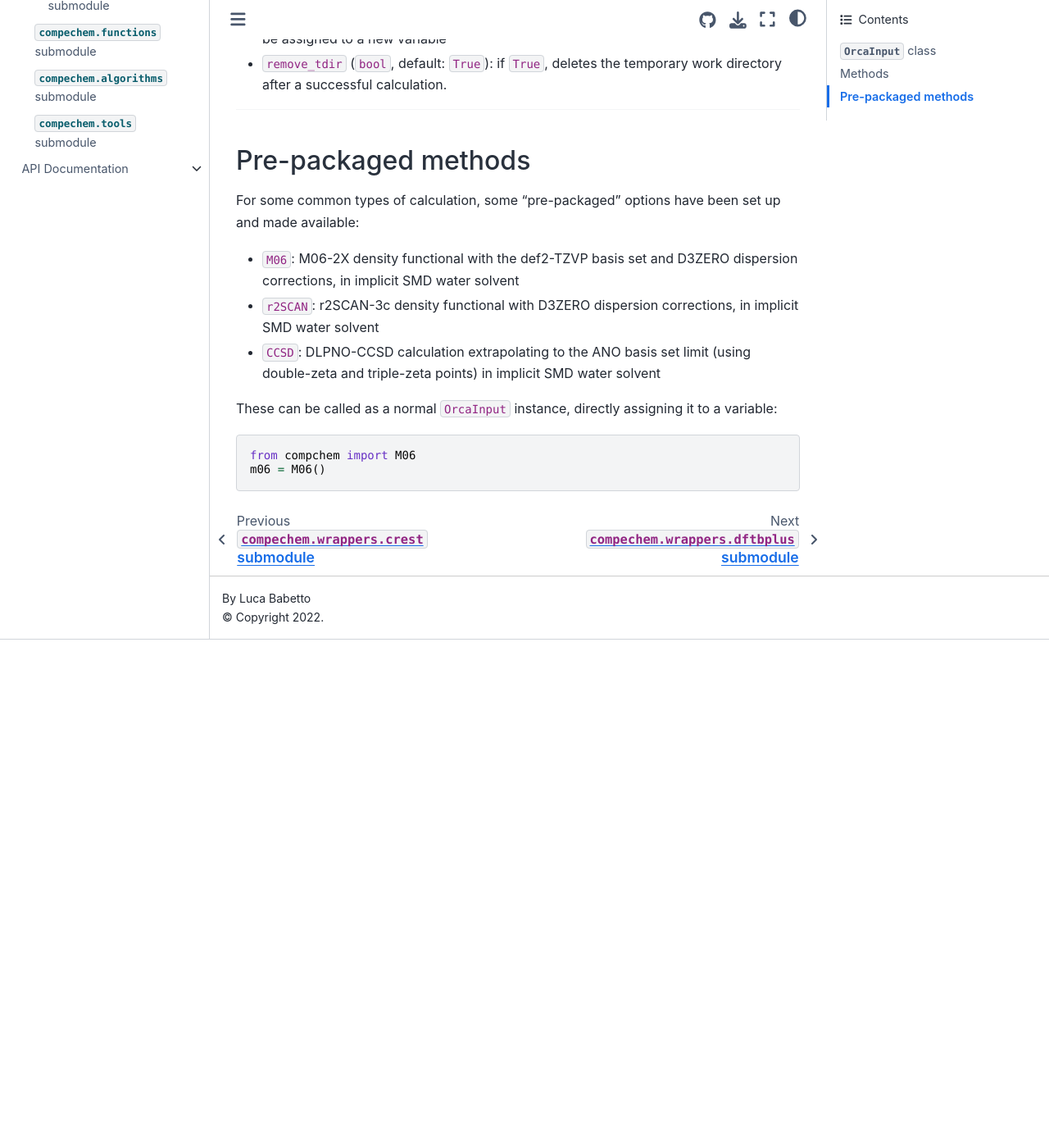
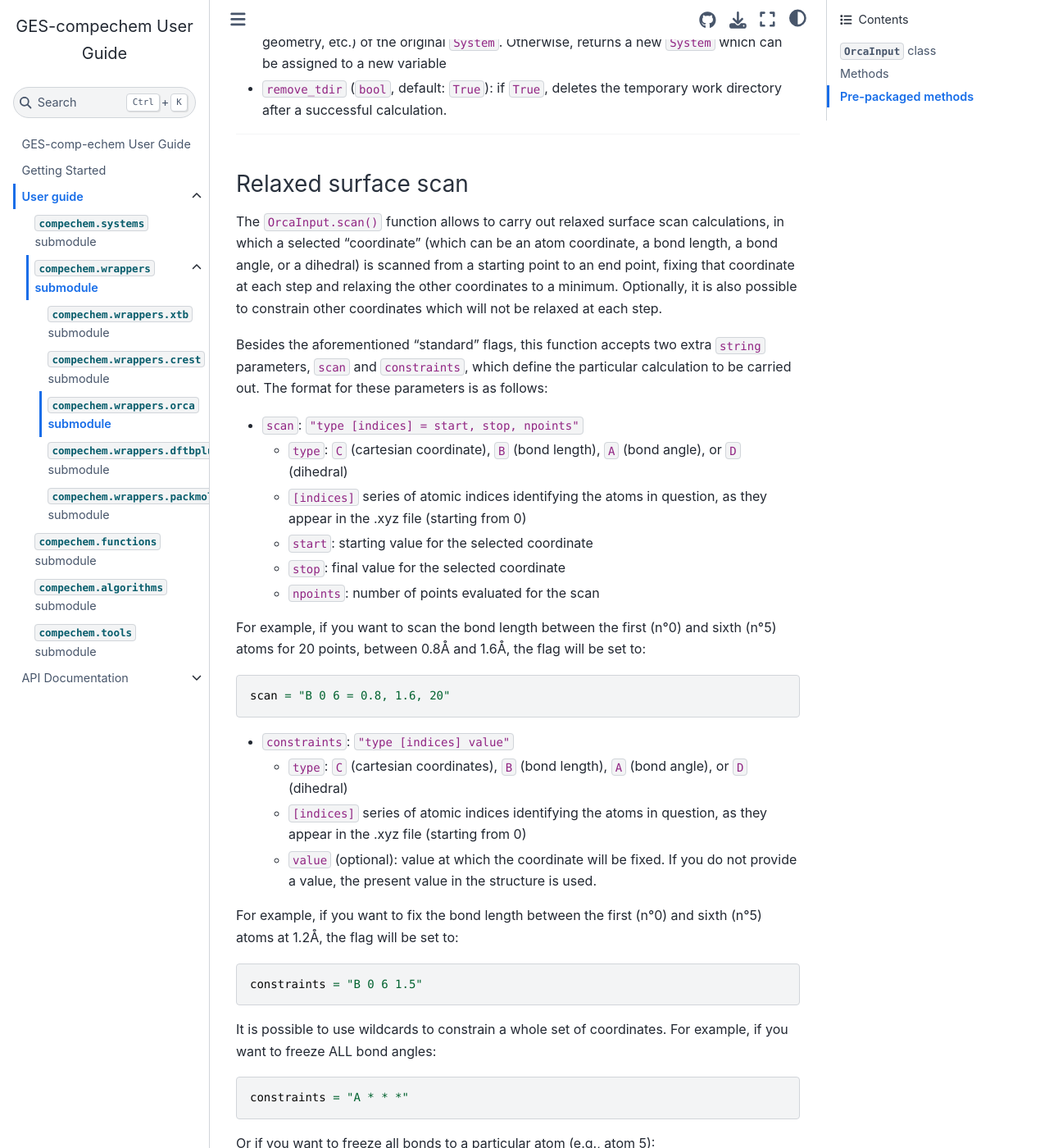
Before and after one commit to GES-compchem/GES-comp-echem, a Jupyter Book: the page built from docs/Guide/wrappers/orca.md, in a window 1280 px wide and 1400 px high, scrolled down 1630 px. Shown: the whole window at 82% size. Built offline with Jupyter Book 1.0.4 settings and Sphinx 7.4.7 and the Sphinx Book theme 1.1.4, drawn with Linux system fonts in a browser that asks for light colours; before the commit the page ends 2410 px from its top, so only the background shows below that; some of the changed text lies outside the part shown.

Commit message:
updated documentation

````diff
--- a/docs/Guide/wrappers/orca.md
+++ b/docs/Guide/wrappers/orca.md
@@ -36,6 +36,7 @@ The `OrcaInput` class features a series of internal methods to carry out the cal
 * `opt`: geometry optimisation + frequency analysis
 * `freq`: analytical frequency analysis
 * `nfreq`: numerical frequency analysis only
+* `scan`: relaxed surface scan (with optional constraints)
 
 These methods can be called directly from the `OrcaInput` instance, passing the `System` object on which you want to carry out the calculation:
 
@@ -57,12 +58,63 @@ All the methods above accept a series of optional flags:
 
 ---
 
+### Relaxed surface scan
+
+The `OrcaInput.scan()` function allows to carry out relaxed surface scan calculations, in which a selected "coordinate" (which can be an atom coordinate, a bond length, a bond angle, or a dihedral) is scanned from a starting point to an end point, fixing that coordinate at each step and relaxing the other coordinates to a minimum. Optionally, it is also possible to constrain other coordinates which will not be relaxed at each step.
+
+Besides the aforementioned "standard" flags, this function accepts two extra `string` parameters, `scan` and `constraints`, which define the particular calculation to be carried out. The format for these parameters is as follows:
+
+* `scan`: `"type [indices] = start, stop, npoints"`
+  * `type`: `C` (cartesian coordinate), `B` (bond length), `A` (bond angle), or `D` (dihedral)
+  * `[indices]` series of atomic indices identifying the atoms in question, as they appear in the .xyz file (starting from 0)
+  * `start`: starting value for the selected coordinate
+  * `stop`: final value for the selected coordinate
+  * `npoints`: number of points evaluated for the scan
+
+For example, if you want to scan the bond length between the first (n°0) and sixth (n°5) atoms for 20 points, between 0.8Å and 1.6Å, the flag will be set to:
+
+```
+scan = "B 0 6 = 0.8, 1.6, 20"
+```
+
+* `constraints`: `"type [indices] value"`
+  * `type`: `C` (cartesian coordinates), `B` (bond length), `A` (bond angle), or `D` (dihedral)
+  * `[indices]` series of atomic indices identifying the atoms in question, as they appear in the .xyz file (starting from 0)
+  * `value` (optional): value at which the coordinate will be fixed. If you do not provide a value, the present value in the structure is used.
+
+For example, if you want to fix the bond length between the first (n°0) and sixth (n°5) atoms at 1.2Å, the flag will be set to:
+
+```
+constraints = "B 0 6 1.5"
+```
+
+It is possible to use wildcards to constrain a whole set of coordinates. For example, if you want to freeze ALL bond angles:
+
+```
+constraints = "A * * *"
+```
+
+Or if you want to freeze all bonds to a particular atom (e.g., atom 5):
+
+```
+constraints = "B 5 *"
+```
+
+For cartesian coordinates, lists of atoms can be defined:
+
+```
+constraints = "C 2:5"
+```
+
+
+---
+
 ## Pre-packaged methods
 
 For some common types of calculation, some "pre-packaged" options have been set up and made available:
 
-* `M06`: M06-2X density functional with the def2-TZVP basis set and D3ZERO dispersion corrections, in implicit SMD water solvent
-* `r2SCAN`: r2SCAN-3c density functional with D3ZERO dispersion corrections, in implicit SMD water solvent
+* `M06`: M06-2X hybrid exchange-correlation functional with the def2-TZVP basis set and D3ZERO dispersion corrections, in implicit SMD water solvent
+* `r2SCAN`: r2SCAN-3c meta-GGA exchange-correlation functional, in implicit SMD water solvent
 * `CCSD`: DLPNO-CCSD calculation extrapolating to the ANO basis set limit (using double-zeta and triple-zeta points) in implicit SMD water solvent
 
 These can be called as a normal `OrcaInput` instance, directly assigning it to a variable:
````
Also changed, not shown: docs/api.md (+5 -5 lines).
